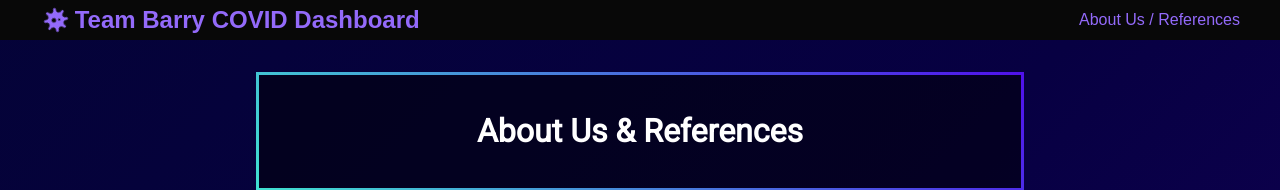
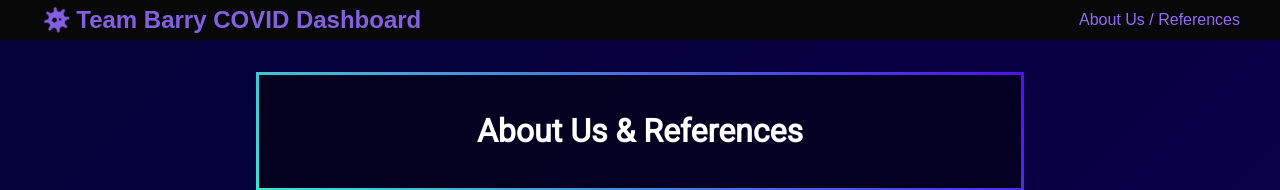
Before and after one commit to beccslee/349-covid-map, a Gatsby site: page /about in a window 1280 px wide. In both pictures the pointer is over the element "Team Barry COVID Dashboard". Shown: the top 190 px of the page. Built offline with nearby package versions, Linux system fonts and the light colour scheme; Gatsby itself is replaced by a stand-in of ours.

Commit message:
Styling adjustment

```diff
--- a/src/assets/stylesheets/components/_header.scss
+++ b/src/assets/stylesheets/components/_header.scss
@@ -51,6 +51,11 @@ header {
 
 .virLogo {
   animation: spin linear 10s infinite;
+  font-size: 1.6rem;
+}
+
+.teamName:hover, .teamName:focus {
+  filter: brightness(0.9);
 }
 
 @keyframes spin {
```
